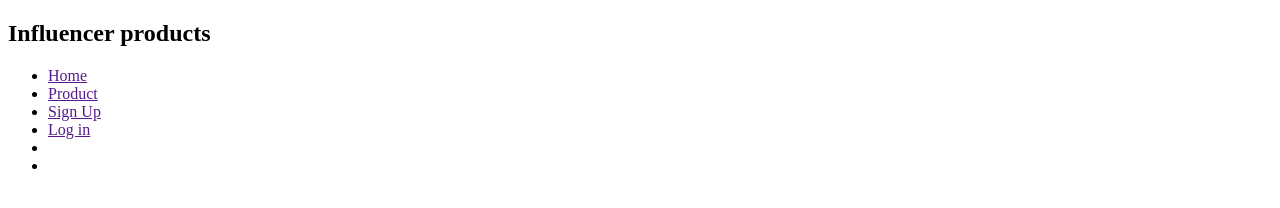
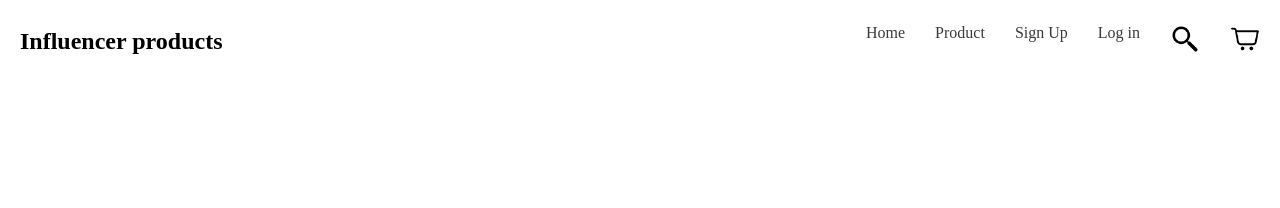
Before and after one commit to mdnavidiqbal/influencer-web, a plain HTML site: page index.html in a window 1280 px wide. Drawn offline with Linux system fonts and the light colour scheme.

Commit message:
Add a css file and media file

```diff
--- a/index.html
+++ b/index.html
@@ -1,25 +1,34 @@
 <!DOCTYPE html>
 <html lang="en">
+
 <head>
     <meta charset="UTF-8">
     <meta name="viewport" content="width=device-width, initial-scale=1.0">
+    <link rel="preconnect" href="https://fonts.googleapis.com">
+    <link rel="preconnect" href="https://fonts.gstatic.com" crossorigin>
+    <link
+        href="https://fonts.googleapis.com/css2?family=Poppins:ital,wght@0,100;0,200;0,300;0,400;0,500;0,600;0,700;0,800;0,900;1,100;1,200;1,300;1,400;1,500;1,600;1,700;1,800;1,900&display=swap"
+        rel="stylesheet">
+    <link rel="stylesheet" href="styles/styles.css">
     <title>Influencer-Dev</title>
 </head>
+
 <body>
     <header>
-        <nav>
-            <h2>Influencer products</h2>
+        <nav class="display-flex">
+            <h2 class="nav-heading">Influencer products</h2>
             <ul>
-                <li><a href="">Home</a></li>
-                <li><a href="">Product</a></li>
-                <li><a href="">Sign Up</a></li>
-                <li><a href="">Log in</a></li>
-                <li><a href=""></a></li>
-                <li><a href=""></a></li>
+                <li><a  class="primary-colour href="">Home</a></li>
+                <li><a  class="primary-colour href="">Product</a></li>
+                <li><a  class="primary-colour href="">Sign Up</a></li>
+                <li><a  class="primary-colour href="">Log in</a></li>
+                <li><a href=""><img src="images/search.png" alt=""></a></li>
+                <li><a href=""><img src="images/shoping.png" alt=""></a></li>
             </ul>
         </nav>
     </header>
     <main></main>
     <footer></footer>
 </body>
+
 </html>
--- /dev/null
+++ b/styles/styles.css
@@ -0,0 +1,34 @@
+/* Shared-Style */
+.display-flex{
+    display: flex;
+}
+
+/* Shared-Colour */
+.primary-colour{
+    color: rgba(58, 58, 58, 1);
+}
+/* Header-Style */
+header{
+    max-width: 1240px;
+    margin: 0 auto;
+}
+/* Nav-Style */
+.nav-heading{
+    font-weight: bold;
+    font-size: 24px;
+}
+nav{
+    justify-content: space-between;
+}
+nav ul{
+    list-style: none;
+    display: flex;
+    gap: 30px;
+}
+nav ul li a{
+    text-decoration: none;
+}
+ul li a img{
+    width: 30px;
+
+}
```
